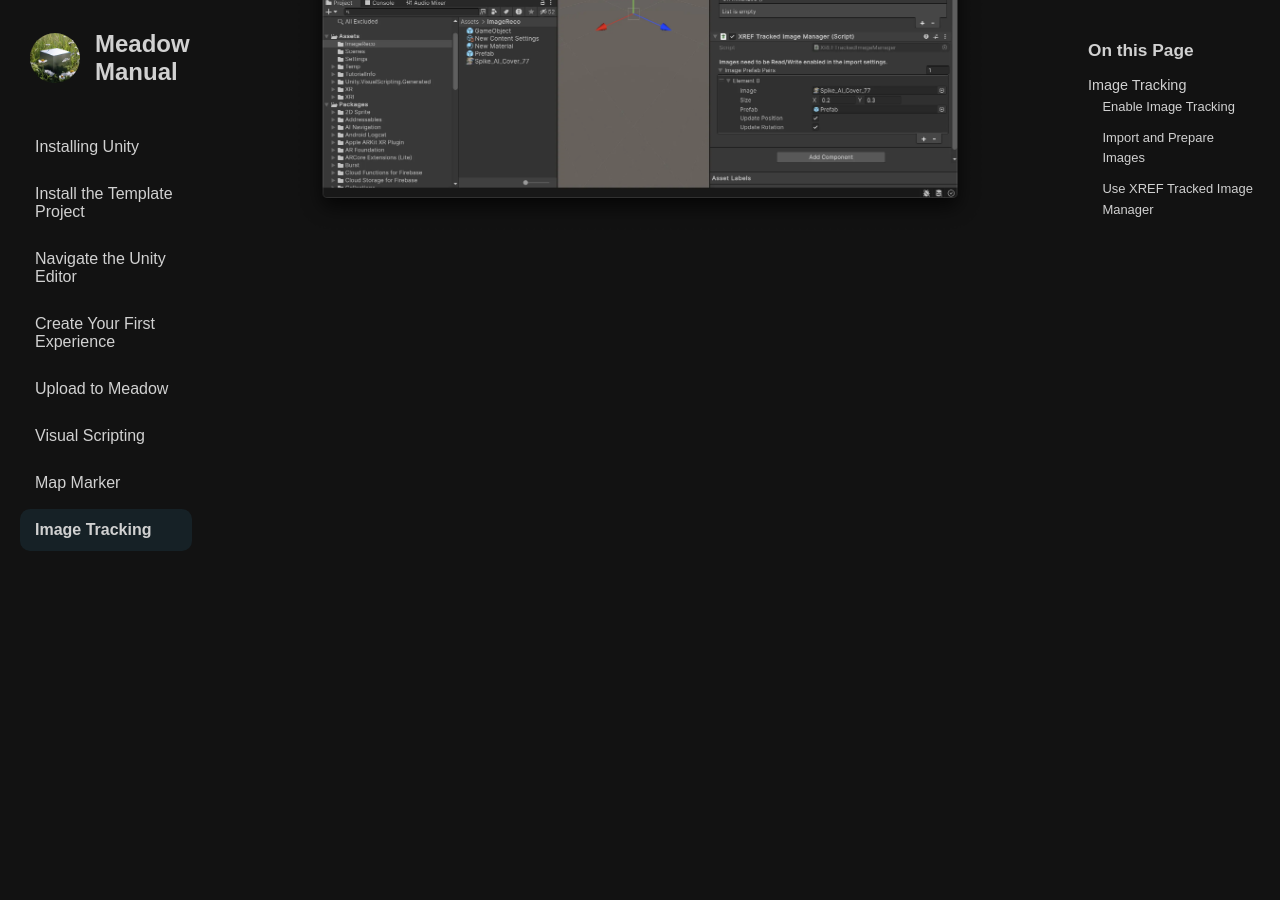
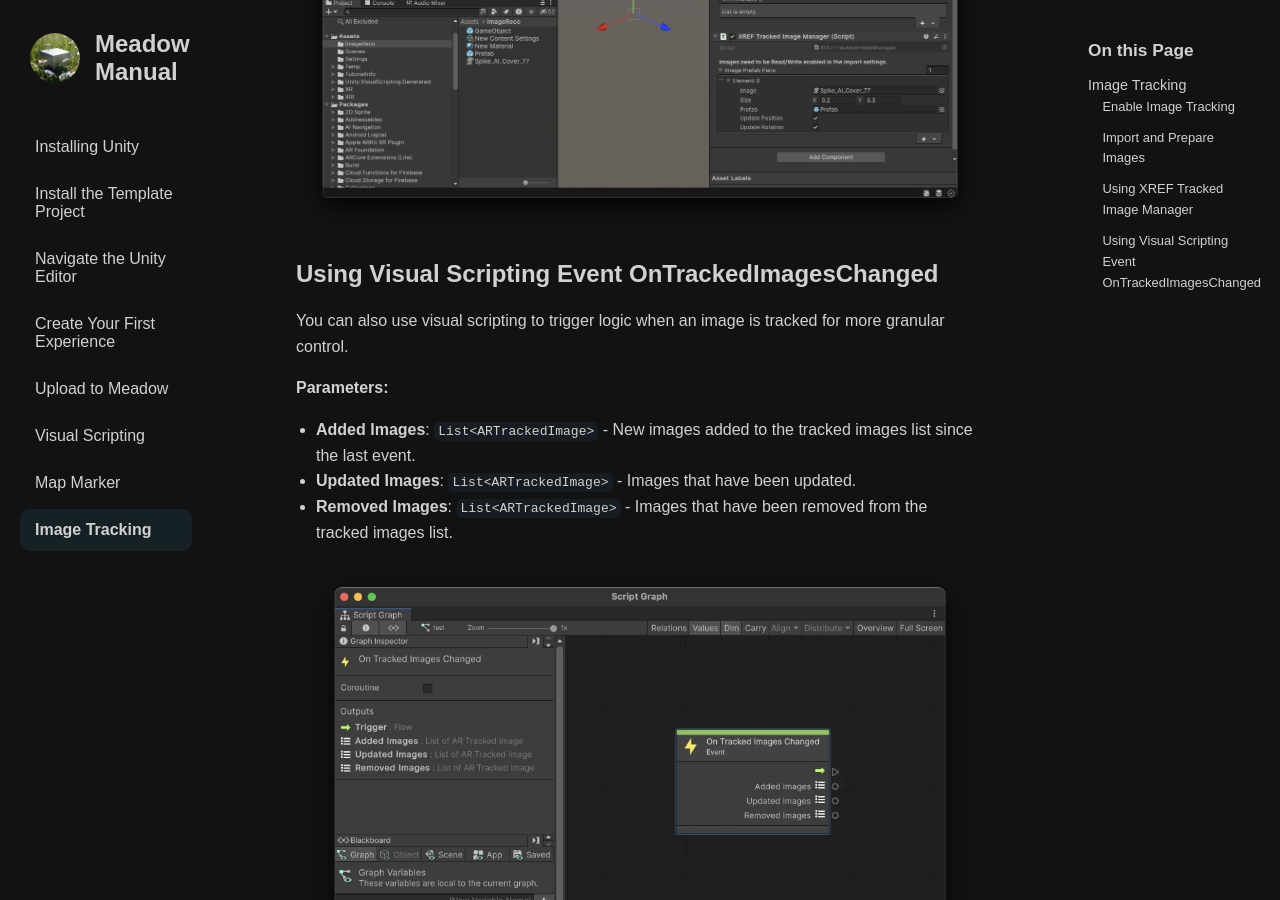
Before and after one commit to untoldgarden/meadow-manual, a Jekyll site: the page built from image-tracking.md, in a window 1280 px wide and 900 px high, scrolled down 1597 px. Built offline with Jekyll 4.4.1, drawn with Linux system fonts in a browser that asks for light colours; the table of contents is made by our own code; some of the changed text lies outside the part shown.

Commit message:
added vs event

```diff
--- a/image-tracking.md
+++ b/image-tracking.md
@@ -23,7 +23,7 @@
 
 ![alt_text](images/image-import-settings.webp "Image Import Settings")
 
-## Use XREF Tracked Image Manager
+## Using XREF Tracked Image Manager
 
 The `XREF.TrackedImageManager` allows you to easily place prefabs on top of images.
 
@@ -35,3 +35,14 @@
 6. Toggle `Update Position` and `Update Rotation` to update the position and rotation of the prefab when the image is moving.
 
 ![alt_text](images/image-tracking.webp "Image Tracking")
+
+## Using Visual Scripting Event OnTrackedImagesChanged
+
+You can also use visual scripting to trigger logic when an image is tracked for more granular control.
+
+**Parameters:**
+- **Added Images**: `List<ARTrackedImage>` - New images added to the tracked images list since the last event.
+- **Updated Images**: `List<ARTrackedImage>` - Images that have been updated.
+- **Removed Images**: `List<ARTrackedImage>` - Images that have been removed from the tracked images list.
+
+![alt_text](images/image-tracking-visual-scripting.webp "Image Tracking Visual Scripting")
```
Also changed, not shown: images/image-tracking-visual-scripting.webp (added).
